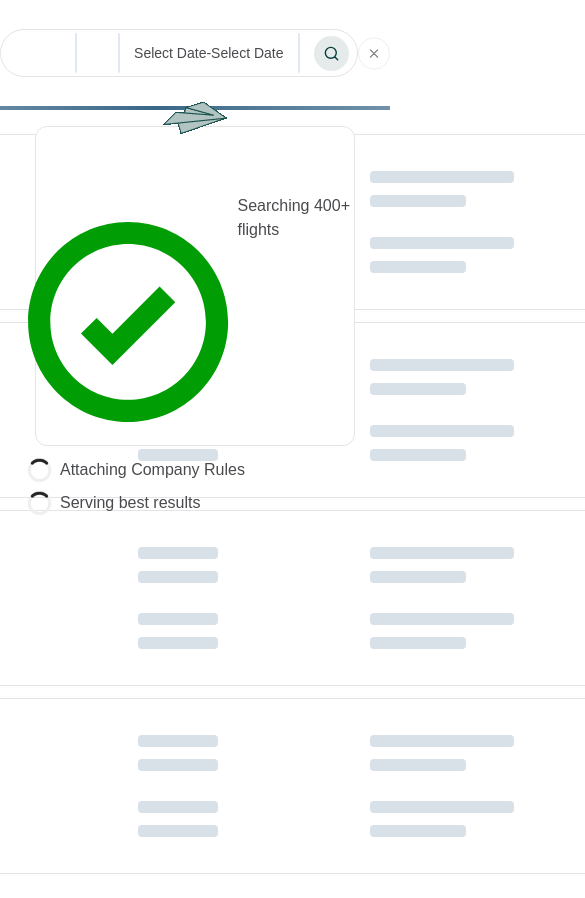
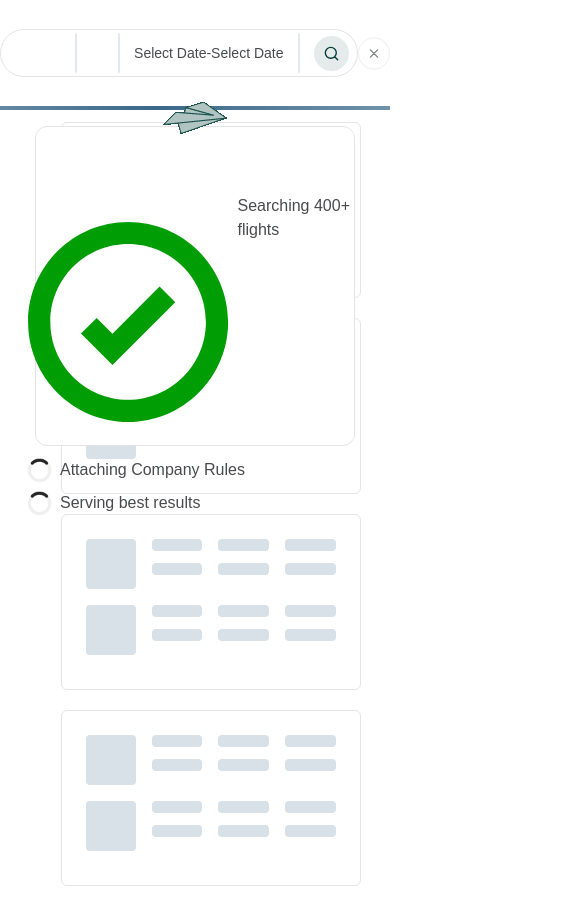
Before and after one commit to singhpriya147/JetSetGo, a Next.js app: page /loading in a window 390 px wide. Shown: the top 898 px of the page, 585 px wide, since content can reach past the window. Before the commit the page ends 874 px from the top, so only its background shows below. Built offline with nearby package versions, Linux system fonts and the light colour scheme.

Commit message:
responsive ghost skeleton

```diff
--- a/src/app/loading/page.tsx
+++ b/src/app/loading/page.tsx
@@ -23,14 +23,12 @@ const router=useRouter();
  }, [router]);
   return (
     <div>
-      <Header/>
-      <Loader/>
+      <Header />
+      <Loader />
       {loading ? (
         <div className='flex justify-center items-start'>
-          <div className='absolute z-50 pt-4 '>
-            <LoadingCard />
-          </div>
-          <div className='flex justify-center items-center flex-col pt-6 gap-3'>
+          <div className='absolute z-50 pt-4 '><LoadingCard /></div>
+          <div className='w-3/4 mx-auto flex flex-col gap-5 p-3'>
             <CardSkeleton />
             <CardSkeleton />
             <CardSkeleton />
@@ -38,12 +36,17 @@ const router=useRouter();
           </div>
         </div>
       ) : (
-        <>
+
+        <div className='flex justify-center items-start'>
+
+          <div className='w-3/4 mx-auto flex flex-col gap-5 p-3'>
+            <Card />
           <Card />
           <Card />
           <Card />
-          <Card />
-        </>
+          </div>
+        </div>
+
       )}
     </div>
   );
--- a/src/components/CardSkeleton.tsx
+++ b/src/components/CardSkeleton.tsx
@@ -2,36 +2,38 @@
 
 const CardSkeleton = () => {
   return (
-    <div className='h-44 w-[1056px] bg-white  border-size rounded-md border-color p-9  flex flex-col gap-4 '>
-      <div className='flex flex-row gap-2'>
+
+
+    <div className='h-44 max-w-full bg-white border-size rounded-md border-color p-6 flex flex-col gap-4 min-w-[300px]'>
+      <div className='flex flex-wrap gap-4'>
         <div className='h-[50px] w-[50px] bg-slate-300 animate-pulse rounded' />
-        <div className='pr-52 flex flex-col gap-3'>
-          <p className='w-40 h-3 rounded-sm  bg-slate-300 animate-pulse'></p>
-          <h3 className='w-32 h-3 rounded-sm  bg-slate-300 animate-pulse'></h3>
+        <div className='flex-1 flex flex-col gap-3'>
+          <p className='w-full sm:w-40 h-3 rounded-sm bg-slate-300 animate-pulse'></p>
+          <h3 className='w-full sm:w-32 h-3 rounded-sm bg-slate-300 animate-pulse'></h3>
         </div>
-        <div className='w-56 flex flex-col gap-3'>
-          <p className='w-20 h-3 rounded-sm  bg-slate-300 animate-pulse'></p>
-          <h3 className='w-20 h-3 rounded-sm  bg-slate-300 animate-pulse'></h3>
+        <div className='flex-1 flex flex-col gap-3'>
+          <p className='w-full sm:w-20 h-3 rounded-sm bg-slate-300 animate-pulse'></p>
+          <h3 className='w-full sm:w-20 h-3 rounded-sm bg-slate-300 animate-pulse'></h3>
         </div>
-        <div className='flex flex-col gap-3'>
-          <p className='w-36 h-3 rounded-sm  bg-slate-300 animate-pulse'></p>
-          <h2 className='w-24 h-3 rounded-sm  bg-slate-300 animate-pulse'></h2>
+        <div className='flex-1 flex flex-col gap-3'>
+          <p className='w-full sm:w-36 h-3 rounded-sm bg-slate-300 animate-pulse'></p>
+          <h2 className='w-full sm:w-24 h-3 rounded-sm bg-slate-300 animate-pulse'></h2>
         </div>
       </div>
 
-      <div className='flex flex-row gap-2'>
+      <div className='flex flex-wrap gap-4'>
         <div className='h-[50px] w-[50px] bg-slate-300 animate-pulse rounded' />
-        <div className='pr-52 flex flex-col gap-3'>
-          <p className='w-40 h-3 rounded-sm  bg-slate-300 animate-pulse'></p>
-          <h3 className='w-32 h-3 rounded-sm  bg-slate-300 animate-pulse'></h3>
+        <div className='flex-1 flex flex-col gap-3'>
+          <p className='w-full sm:w-40 h-3 rounded-sm bg-slate-300 animate-pulse'></p>
+          <h3 className='w-full sm:w-32 h-3 rounded-sm bg-slate-300 animate-pulse'></h3>
         </div>
-        <div className='w-56 flex flex-col gap-3'>
-          <p className='w-20 h-3 rounded-sm  bg-slate-300 animate-pulse'></p>
-          <h3 className='w-20 h-3 rounded-sm  bg-slate-300 animate-pulse'></h3>
+        <div className='flex-1 flex flex-col gap-3'>
+          <p className='w-full sm:w-20 h-3 rounded-sm bg-slate-300 animate-pulse'></p>
+          <h3 className='w-full sm:w-20 h-3 rounded-sm bg-slate-300 animate-pulse'></h3>
         </div>
-        <div className='flex flex-col gap-3'>
-          <p className='w-36 h-3 rounded-sm  bg-slate-300 animate-pulse'></p>
-          <h2 className='w-24 h-3 rounded-sm  bg-slate-300 animate-pulse'></h2>
+        <div className='flex-1 flex flex-col gap-3'>
+          <p className='w-full sm:w-36 h-3 rounded-sm bg-slate-300 animate-pulse'></p>
+          <h2 className='w-full sm:w-24 h-3 rounded-sm bg-slate-300 animate-pulse'></h2>
         </div>
       </div>
     </div>
```
